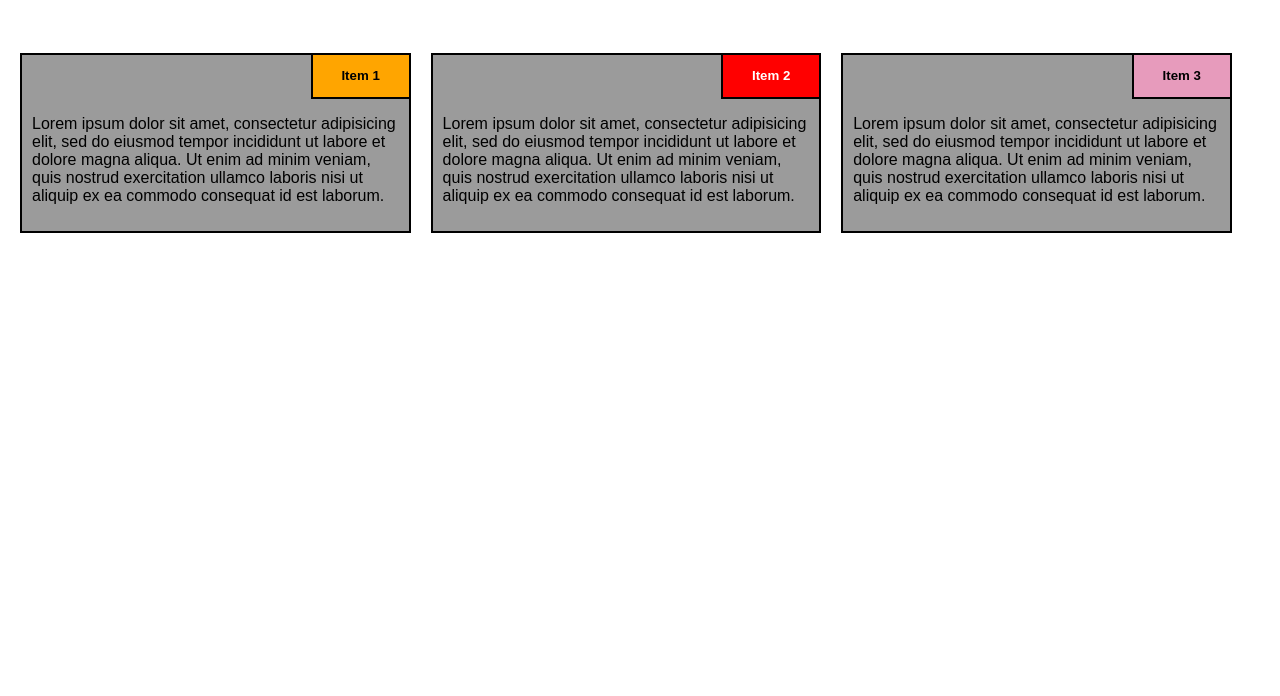
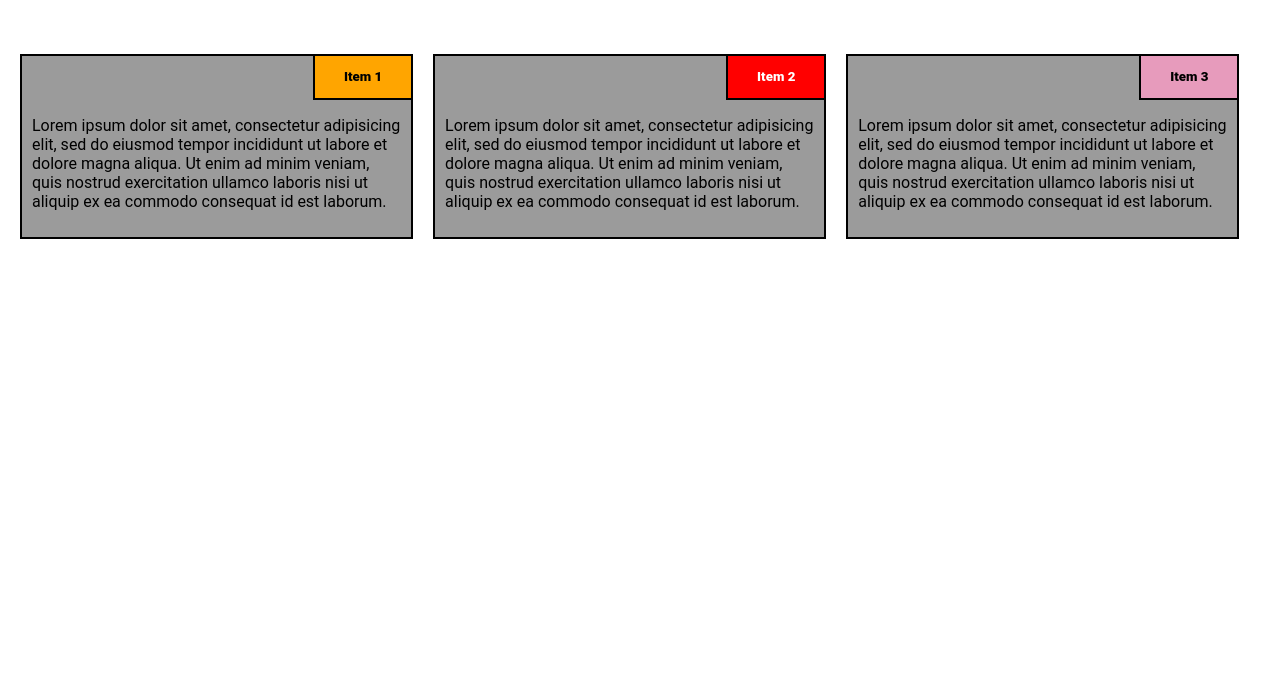
Before and after one commit to premgurusamy/module2-solution, a plain HTML site: page index.html in a window 1280 px wide. Shown: the part 104-800 px from the top of the page. Drawn offline with Linux system fonts and the light colour scheme.

Commit message:
final update

```diff
--- a/style.css
+++ b/style.css
@@ -1,5 +1,5 @@
 body{
-  font-family: sans-serif;
+  font-family:Roboto, sans-serif;
   margin: 0;
   padding: 0;
 }
@@ -11,6 +11,9 @@ body{
 h1{
   margin:50px 0;
   text-align: center;
+}
+h5{
+  font-weight: 800;
 }
 *{
   box-sizing: border-box;
@@ -62,7 +65,7 @@ h1{
 .col{
   margin: 10px;
   float: left;
-  width: 31%;
+  width: 31.2%;
   padding: 10px;
 }
 
```
